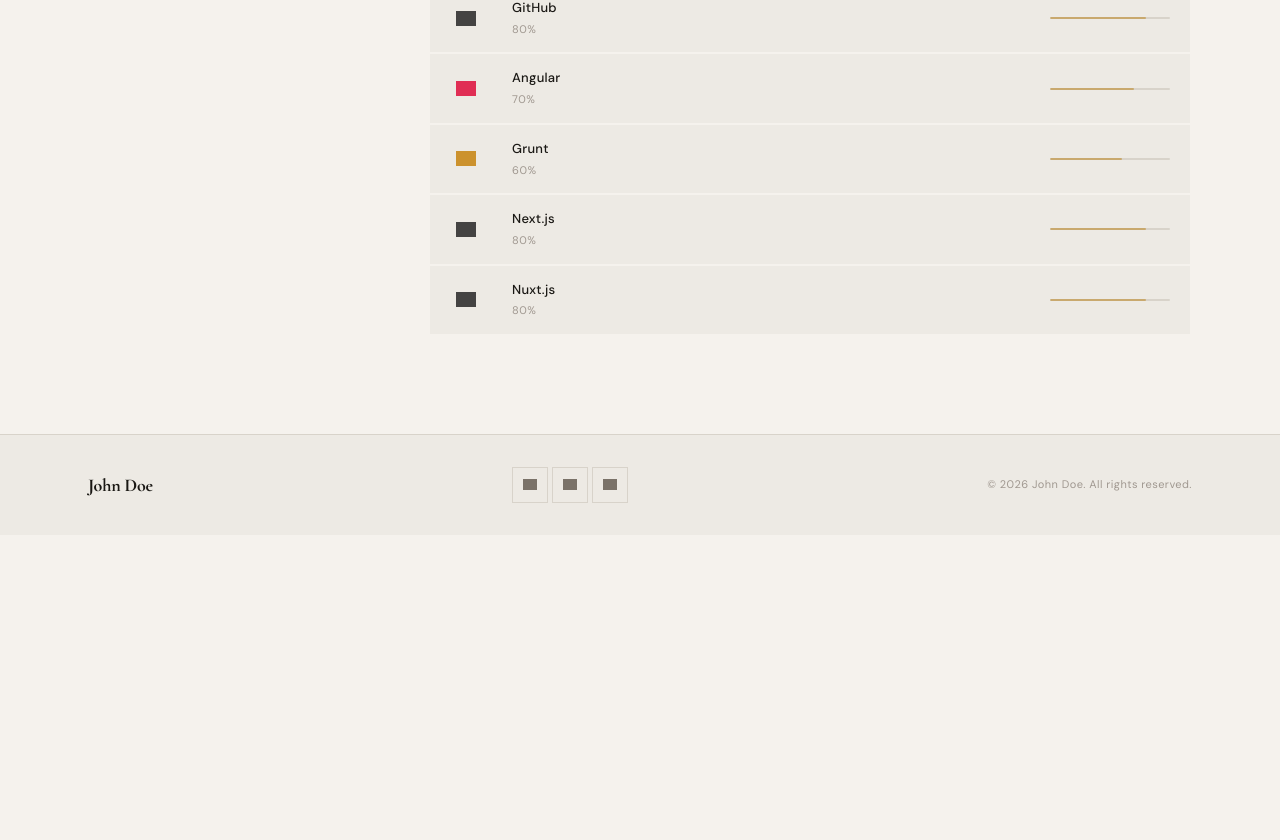
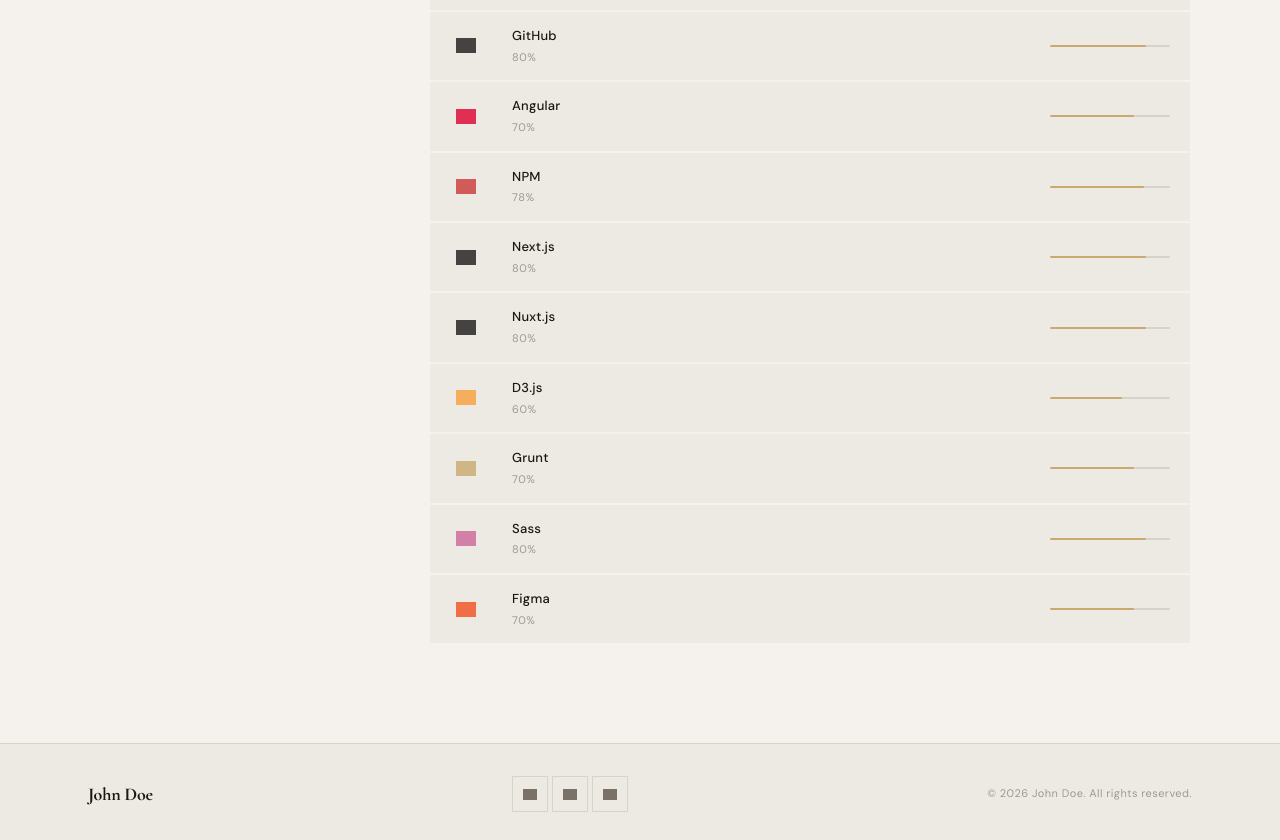
Before and after one commit to Mazennaji/VueJS-Portfolio, a Vue app: page /about in a window 1280 px wide. Shown: the part 1495-2335 px from the top of the page. Before the commit the page ends 2030 px from the top, so only its background shows below. Built offline with nearby package versions, Linux system fonts and the light colour scheme; grey boxes are pictures that could not be loaded.

Commit message:
refactor: update Hero component titles and improve About view structure and styling

```diff
--- a/src/components/Hero.vue
+++ b/src/components/Hero.vue
@@ -4,7 +4,7 @@
 const isDark = ref(document.documentElement.classList.contains("dark"))
 let mo
 
-const titles  = ["Frontend Developer", "Vue Engineer", "UI Developer", "Design-to-Code Dev"]
+const titles = [ "Frontend Engineer", "UI Systems Engineer", "Design Systems Architect", "Frontend Software Engineer"]
 const current = ref(titles[0])
 let  idx      = 0
 let  charIdx  = 0
--- a/src/views/About.vue
+++ b/src/views/About.vue
@@ -1,60 +1,211 @@
 <script setup>
-import { onMounted, ref } from "vue"
+import { onMounted, ref } from "vue";
 
-const isDark = ref(document.documentElement.classList.contains("dark"))
+const isDark = ref(document.documentElement.classList.contains("dark"));
 
 const observer = new MutationObserver(() => {
-  isDark.value = document.documentElement.classList.contains("dark")
-})
+  isDark.value = document.documentElement.classList.contains("dark");
+});
 
 onMounted(() => {
   observer.observe(document.documentElement, {
     attributes: true,
     attributeFilter: ["class"],
-  })
+  });
 
-  const cards = document.querySelectorAll(".skill-card")
-  const bars  = document.querySelectorAll(".skill-bar-fill")
+  const cards = document.querySelectorAll(".skill-card");
+  const bars = document.querySelectorAll(".skill-bar-fill");
 
-  const cardObs = new IntersectionObserver((entries) => {
-    entries.forEach(e => { if (e.isIntersecting) e.target.classList.add("show") })
-  }, { threshold: 0.15 })
+  const cardObs = new IntersectionObserver(
+    (entries) => {
+      entries.forEach((e) => {
+        if (e.isIntersecting) e.target.classList.add("show");
+      });
+    },
+    { threshold: 0.15 },
+  );
 
-  const barObs = new IntersectionObserver((entries) => {
-    entries.forEach(e => { if (e.isIntersecting) e.target.classList.add("grow") })
-  }, { threshold: 0.3 })
+  const barObs = new IntersectionObserver(
+    (entries) => {
+      entries.forEach((e) => {
+        if (e.isIntersecting) e.target.classList.add("grow");
+      });
+    },
+    { threshold: 0.3 },
+  );
 
-  cards.forEach(c => cardObs.observe(c))
-  bars.forEach(b => barObs.observe(b))
-})
+  cards.forEach((c) => cardObs.observe(c));
+  bars.forEach((b) => barObs.observe(b));
+});
 
 const skills = [
-  { name: "HTML5",      level: "95%", colorDark: "#E34F26", colorLight: "#E34F26", logo: "https://cdn.jsdelivr.net/npm/simple-icons@v8/icons/html5.svg" },
-  { name: "CSS3",       level: "90%", colorDark: "#1572B6", colorLight: "#1572B6", logo: "https://cdn.jsdelivr.net/npm/simple-icons@v8/icons/css3.svg" },
-  { name: "JavaScript", level: "85%", colorDark: "#F7DF1E", colorLight: "#c9a800", logo: "https://cdn.jsdelivr.net/npm/simple-icons@v8/icons/javascript.svg" },
-  { name: "TypeScript", level: "80%", colorDark: "#3178C6", colorLight: "#3178C6", logo: "https://cdn.jsdelivr.net/npm/simple-icons@v8/icons/typescript.svg" },
-  { name: "Vue.js",     level: "90%", colorDark: "#4FC08D", colorLight: "#368a62", logo: "https://cdn.jsdelivr.net/npm/simple-icons@v8/icons/vuedotjs.svg" },
-  { name: "React",      level: "85%", colorDark: "#61DAFB", colorLight: "#0a9bb5", logo: "https://cdn.jsdelivr.net/npm/simple-icons@v8/icons/react.svg" },
-  { name: "Vite",      level: "80%", colorDark: "#646CFF", colorLight: "#646CFF", logo: "https://cdn.jsdelivr.net/npm/simple-icons@v8/icons/vite.svg" },
-  { name: "Svelte",     level: "70%", colorDark: "#FF3E00", colorLight: "#FF3E00", logo: "https://cdn.jsdelivr.net/npm/simple-icons@v8/icons/svelte.svg" },
-  { name: "Tailwind",   level: "80%", colorDark: "#06B6D4", colorLight: "#0284a0", logo: "https://cdn.jsdelivr.net/npm/simple-icons@v8/icons/tailwindcss.svg" },
-  { name: "Bootstrap",  level: "80%", colorDark: "#7952B3", colorLight: "#7952B3", logo: "https://cdn.jsdelivr.net/npm/simple-icons@v8/icons/bootstrap.svg" },
-  { name: "Supabase",  level: "75%", colorDark: "#3FCF8E", colorLight: "#3FCF8E", logo: "https://cdn.jsdelivr.net/npm/simple-icons@v8/icons/supabase.svg" },
-  { name: "Firebase",  level: "73%", colorDark: "#FFCA28", colorLight: "#FFCA28", logo: "https://cdn.jsdelivr.net/npm/simple-icons@v8/icons/firebase.svg" },
-  { name: "Vercel",  level: "80%", colorDark: "#FFFFFF", colorLight: "#000000", logo: "https://cdn.jsdelivr.net/npm/simple-icons@v8/icons/vercel.svg" },
-  { name: "Git",        level: "75%", colorDark: "#F05032", colorLight: "#F05032", logo: "https://cdn.jsdelivr.net/npm/simple-icons@v8/icons/git.svg" },
-  { name: "GitHub",     level: "80%", colorDark: "#F1F1F1", colorLight: "#1a1a1a", logo: "https://cdn.jsdelivr.net/npm/simple-icons@v8/icons/github.svg" },
-  { name: "Angular",    level: "70%", colorDark: "#DD0031", colorLight: "#DD0031", logo: "https://cdn.jsdelivr.net/npm/simple-icons@v8/icons/angular.svg" },
-  { name: "Grunt",      level: "60%", colorDark: "#FAA918", colorLight: "#c47d00", logo: "https://cdn.jsdelivr.net/npm/simple-icons@v8/icons/grunt.svg" },
-  { name: "Next.js",      level: "80%", colorDark: "#f8f8f8", colorLight: "#1a1a1a", logo: "https://cdn.jsdelivr.net/npm/simple-icons@v8/icons/nextdotjs.svg" },
-  { name: "Nuxt.js",      level: "80%", colorDark: "#f8f8f8", colorLight: "#1a1a1a", logo: "https://cdn.jsdelivr.net/npm/simple-icons@v8/icons/nuxtdotjs.svg" },
-]
+  {
+    name: "HTML5",
+    level: "95%",
+    colorDark: "#E34F26",
+    colorLight: "#E34F26",
+    logo: "https://cdn.jsdelivr.net/npm/simple-icons@v8/icons/html5.svg",
+  },
+  {
+    name: "CSS3",
+    level: "90%",
+    colorDark: "#1572B6",
+    colorLight: "#1572B6",
+    logo: "https://cdn.jsdelivr.net/npm/simple-icons@v8/icons/css3.svg",
+  },
+  {
+    name: "JavaScript",
+    level: "85%",
+    colorDark: "#F7DF1E",
+    colorLight: "#c9a800",
+    logo: "https://cdn.jsdelivr.net/npm/simple-icons@v8/icons/javascript.svg",
+  },
+  {
+    name: "TypeScript",
+    level: "80%",
+    colorDark: "#3178C6",
+    colorLight: "#3178C6",
+    logo: "https://cdn.jsdelivr.net/npm/simple-icons@v8/icons/typescript.svg",
+  },
+  {
+    name: "Vue.js",
+    level: "90%",
+    colorDark: "#4FC08D",
+    colorLight: "#368a62",
+    logo: "https://cdn.jsdelivr.net/npm/simple-icons@v8/icons/vuedotjs.svg",
+  },
+  {
+    name: "React",
+    level: "85%",
+    colorDark: "#61DAFB",
+    colorLight: "#0a9bb5",
+    logo: "https://cdn.jsdelivr.net/npm/simple-icons@v8/icons/react.svg",
+  },
+  {
+    name: "Vite",
+    level: "80%",
+    colorDark: "#646CFF",
+    colorLight: "#646CFF",
+    logo: "https://cdn.jsdelivr.net/npm/simple-icons@v8/icons/vite.svg",
+  },
+  {
+    name: "Svelte",
+    level: "70%",
+    colorDark: "#FF3E00",
+    colorLight: "#FF3E00",
+    logo: "https://cdn.jsdelivr.net/npm/simple-icons@v8/icons/svelte.svg",
+  },
+  {
+    name: "Tailwind",
+    level: "80%",
+    colorDark: "#06B6D4",
+    colorLight: "#0284a0",
+    logo: "https://cdn.jsdelivr.net/npm/simple-icons@v8/icons/tailwindcss.svg",
+  },
+  {
+    name: "Bootstrap",
+    level: "80%",
+    colorDark: "#7952B3",
+    colorLight: "#7952B3",
+    logo: "https://cdn.jsdelivr.net/npm/simple-icons@v8/icons/bootstrap.svg",
+  },
+  {
+    name: "Supabase",
+    level: "75%",
+    colorDark: "#3FCF8E",
+    colorLight: "#3FCF8E",
+    logo: "https://cdn.jsdelivr.net/npm/simple-icons@v8/icons/supabase.svg",
+  },
+  {
+    name: "Firebase",
+    level: "73%",
+    colorDark: "#FFCA28",
+    colorLight: "#FFCA28",
+    logo: "https://cdn.jsdelivr.net/npm/simple-icons@v8/icons/firebase.svg",
+  },
+  {
+    name: "Vercel",
+    level: "80%",
+    colorDark: "#FFFFFF",
+    colorLight: "#000000",
+    logo: "https://cdn.jsdelivr.net/npm/simple-icons@v8/icons/vercel.svg",
+  },
+  {
+    name: "Git",
+    level: "75%",
+    colorDark: "#F05032",
+    colorLight: "#F05032",
+    logo: "https://cdn.jsdelivr.net/npm/simple-icons@v8/icons/git.svg",
+  },
+  {
+    name: "GitHub",
+    level: "80%",
+    colorDark: "#F1F1F1",
+    colorLight: "#1a1a1a",
+    logo: "https://cdn.jsdelivr.net/npm/simple-icons@v8/icons/github.svg",
+  },
+  {
+    name: "Angular",
+    level: "70%",
+    colorDark: "#DD0031",
+    colorLight: "#DD0031",
+    logo: "https://cdn.jsdelivr.net/npm/simple-icons@v8/icons/angular.svg",
+  },
+  {
+    name: "NPM",
+    level: "78%",
+    colorDark: "#CB3837",
+    colorLight: "#CB3837",
+    logo: "https://cdn.jsdelivr.net/npm/simple-icons@v8/icons/npm.svg",
+  },
+  {
+    name: "Next.js",
+    level: "80%",
+    colorDark: "#f8f8f8",
+    colorLight: "#1a1a1a",
+    logo: "https://cdn.jsdelivr.net/npm/simple-icons@v8/icons/nextdotjs.svg",
+  },
+  {
+    name: "Nuxt.js",
+    level: "80%",
+    colorDark: "#f8f8f8",
+    colorLight: "#1a1a1a",
+    logo: "https://cdn.jsdelivr.net/npm/simple-icons@v8/icons/nuxtdotjs.svg",
+  },
+  {
+    name: "D3.js",
+    level: "60%",
+    colorDark: "#f9a03c",
+    colorLight: "#f9a03c",
+    logo: "https://cdn.jsdelivr.net/gh/devicons/devicon/icons/d3js/d3js-original.svg",
+  },
+  {
+    name: "Grunt",
+    level: "70%",
+    colorDark: "#c9a96e",
+    colorLight: "#c9a96e",
+    logo: "https://cdn.jsdelivr.net/npm/simple-icons@v8/icons/grunt.svg",
+  },
+  {
+    name: "Sass",
+    level: "80%",
+    colorDark: "#CC6699",
+    colorLight: "#CC6699",
+    logo: "https://cdn.jsdelivr.net/npm/simple-icons@v8/icons/sass.svg",
+  },
+  {
+    name: "Figma",
+    level: "70%",
+    colorDark: "#F24E1E",
+    colorLight: "#F24E1E",
+    logo: "https://cdn.jsdelivr.net/npm/simple-icons@v8/icons/figma.svg",
+  },
+];
 </script>
 
 <template>
   <section class="about">
     <div class="container">
-
       <aside class="sidebar">
         <div class="profile-wrap">
           <img src="/profile.png" alt="Profile" class="profile-img" />
@@ -76,9 +227,11 @@
         </header>
 
         <p class="bio">
-          Passionate frontend developer building modern, responsive web interfaces.
-          I care about every pixel, every transition, and every detail that makes
-          an experience feel considered.
+          I architect and engineer modern frontend systems using the full
+          spectrum of today’s web technologies. From design systems and
+          component architecture to performance optimization and motion design,
+          I build interfaces that are not only beautiful, but structurally
+          sound, scalable, and production-ready.
         </p>
 
         <div class="skills-section">
@@ -108,7 +261,6 @@
           </div>
         </div>
       </div>
-
     </div>
   </section>
 </template>
@@ -202,8 +354,15 @@
 }
 
 @keyframes pulse {
-  0%, 100% { opacity: 1; transform: scale(1); }
-  50%       { opacity: 0.4; transform: scale(0.7); }
+  0%,
+  100% {
+    opacity: 1;
+    transform: scale(1);
+  }
+  50% {
+    opacity: 0.4;
+    transform: scale(0.7);
+  }
 }
 
 .location {
@@ -369,7 +528,9 @@
 }
 
 @media (max-width: 800px) {
-  .about { padding: 60px 24px 80px; }
+  .about {
+    padding: 60px 24px 80px;
+  }
   .container {
     grid-template-columns: 1fr;
     gap: 48px;
@@ -380,7 +541,11 @@
     align-items: flex-end;
     flex-wrap: wrap;
   }
-  .profile-wrap { width: 140px; }
-  .skill-card { grid-template-columns: 36px 1fr 80px; }
+  .profile-wrap {
+    width: 140px;
+  }
+  .skill-card {
+    grid-template-columns: 36px 1fr 80px;
+  }
 }
 </style>
```
